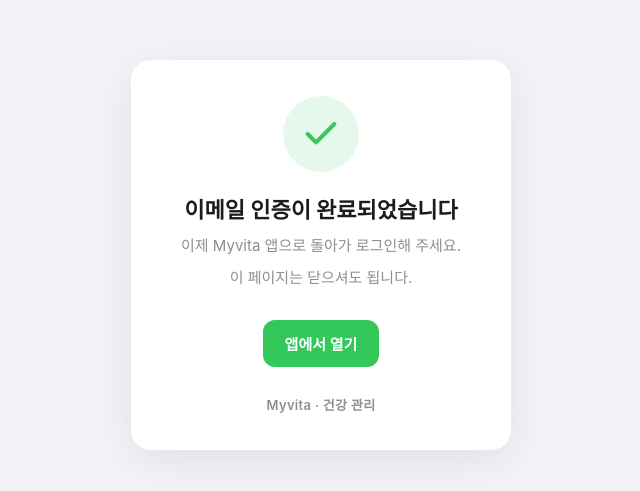
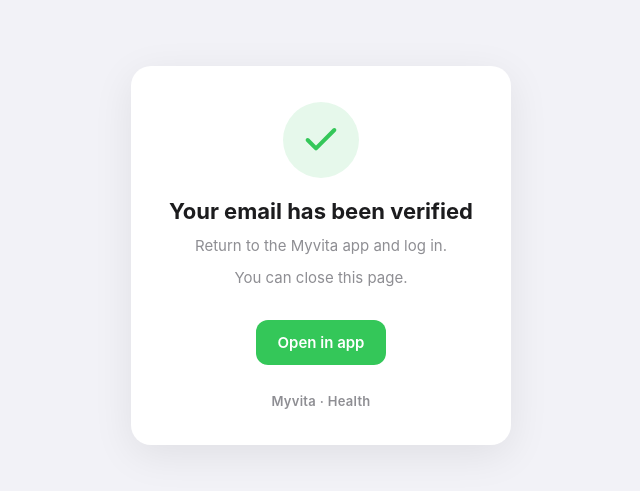
Before and after one commit to LeeJeongSeon/LeeJeongSeon.github.io, a plain HTML site: page myvita-verify/index.html in a window 1280 px wide. Shown: the part 145-636 px from the top of the page, without its empty margins (319-959 px from the left). Drawn offline with Linux system fonts and the light colour scheme.

Commit message:
Deploy myvita-verify page

```diff
--- a/myvita-verify/index.html
+++ b/myvita-verify/index.html
@@ -75,8 +75,8 @@
         <path d="M20 6L9 17l-5-5" />
       </svg>
     </div>
-    <h1>이메일 인증 완료</h1>
-    <p>Myvita 앱을 여는 중입니다…</p>
+    <h1 id="t-openingH">이메일 인증 완료</h1>
+    <p id="t-openingP">Myvita 앱을 여는 중입니다…</p>
     <div class="spinner"></div>
   </div>
 
@@ -87,14 +87,35 @@
         <path d="M20 6L9 17l-5-5" />
       </svg>
     </div>
-    <h1>이메일 인증이 완료되었습니다</h1>
-    <p>이제 Myvita 앱으로 돌아가 로그인해 주세요.</p>
-    <p>이 페이지는 닫으셔도 됩니다.</p>
+    <h1 id="t-doneH">이메일 인증이 완료되었습니다</h1>
+    <p id="t-doneP1">이제 Myvita 앱으로 돌아가 로그인해 주세요.</p>
+    <p id="t-doneP2">이 페이지는 닫으셔도 됩니다.</p>
     <a class="btn" id="openBtn" href="#">앱에서 열기</a>
-    <div class="brand">Myvita · 건강 관리</div>
+    <div class="brand" id="t-brand">Myvita · 건강 관리</div>
   </div>
 
   <script>
+    // 브라우저 언어 기준 ko/en (앱 i18n과 동일하게 'ko' 시작이면 한국어, 그 외 영어)
+    var isKo = (navigator.language || 'ko').toLowerCase().indexOf('ko') === 0;
+    document.documentElement.lang = isKo ? 'ko' : 'en';
+    var L = isKo ? {
+      title: 'Myvita 이메일 인증',
+      openingH: '이메일 인증 완료', openingP: 'Myvita 앱을 여는 중입니다…',
+      doneH: '이메일 인증이 완료되었습니다', doneP1: '이제 Myvita 앱으로 돌아가 로그인해 주세요.',
+      doneP2: '이 페이지는 닫으셔도 됩니다.', openBtn: '앱에서 열기', brand: 'Myvita · 건강 관리'
+    } : {
+      title: 'Myvita Email Verification',
+      openingH: 'Email Verified', openingP: 'Opening the Myvita app…',
+      doneH: 'Your email has been verified', doneP1: 'Return to the Myvita app and log in.',
+      doneP2: 'You can close this page.', openBtn: 'Open in app', brand: 'Myvita · Health'
+    };
+    document.title = L.title;
+    (function () {
+      var map = { 't-openingH': L.openingH, 't-openingP': L.openingP, 't-doneH': L.doneH,
+        't-doneP1': L.doneP1, 't-doneP2': L.doneP2, 't-brand': L.brand, 'openBtn': L.openBtn };
+      for (var id in map) { var el = document.getElementById(id); if (el) el.textContent = map[id]; }
+    })();
+
     // 프로덕션 앱 딥링크 스킴 (app.config.js: prod 'healthapp')
     var APP_SCHEME = 'healthapp';
 
```
